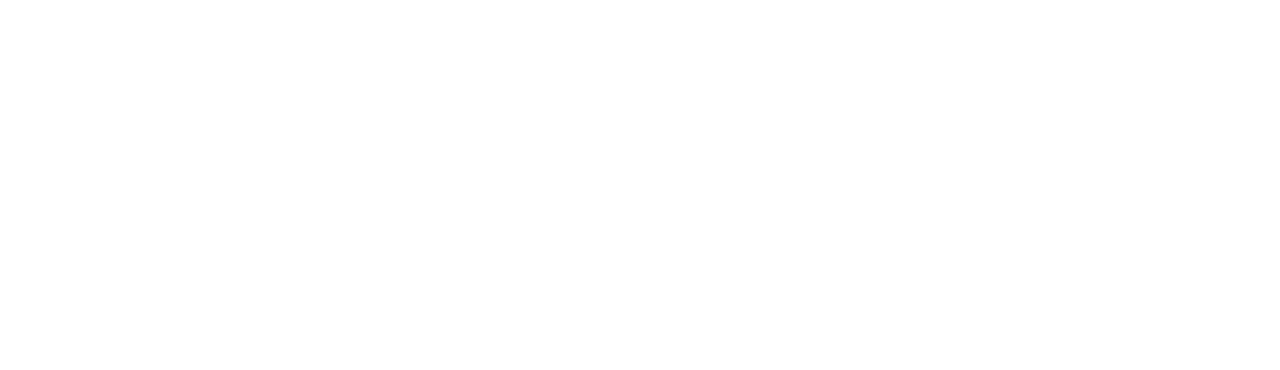
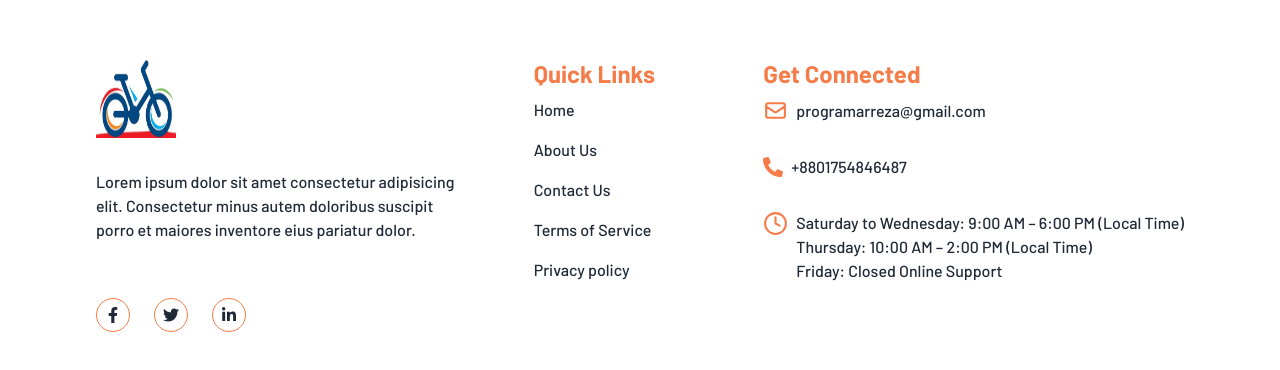
Before and after one commit to programarreza/bike-rental-reservation-system-client, a React (Vite) app: page / in a window 1280 px wide. Shown: the part 904-1274 px from the top of the page. Before the commit the page ends 800 px from the top, so only its background shows below. Built offline with nearby package versions, Linux system fonts and the light colour scheme.

Commit message:
added to footer

```diff
--- a/index.html
+++ b/index.html
@@ -4,6 +4,13 @@
     <meta charset="UTF-8" />
     <link rel="icon" type="image/svg+xml" href="/vite.svg" />
     <meta name="viewport" content="width=device-width, initial-scale=1.0" />
+    <link rel="preconnect" href="https://fonts.googleapis.com" />
+    <link rel="preconnect" href="https://fonts.gstatic.com" crossorigin />
+    <link
+      href="https://fonts.googleapis.com/css2?family=Barlow:ital,wght@0,100;0,200;0,300;0,400;0,500;0,600;0,700;0,800;0,900;1,100;1,200;1,300;1,400;1,500;1,600;1,700;1,800;1,900&family=Raleway:ital,wght@0,100..900;1,100..900&display=swap"
+      rel="stylesheet"
+    />
+
     <title>bike-rental-reservation-system</title>
   </head>
   <body>
--- a/package.json
+++ b/package.json
@@ -14,6 +14,7 @@
     "match-sorter": "^6.3.4",
     "react": "^18.3.1",
     "react-dom": "^18.3.1",
+    "react-icons": "^5.3.0",
     "react-router-dom": "^6.26.1",
     "sort-by": "^1.2.0"
   },
--- a/src/components/layout/MainLayout.tsx
+++ b/src/components/layout/MainLayout.tsx
@@ -1,11 +1,13 @@
 import { Outlet } from "react-router-dom";
 import Navbar from "../ui/Navbar/Navbar";
+import Footer from "../ui/Footer/Footer";
 
 const MainLayout = () => {
   return (
-    <div>
-      <Navbar/>
+    <div className="font-barlow font-medium">
+      <Navbar />
       <Outlet />
+      <Footer />
     </div>
   );
 };
--- /dev/null
+++ b/src/components/ui/Footer/Footer.tsx
@@ -0,0 +1,93 @@
+import {
+  FaFacebookF,
+  FaLinkedinIn,
+  FaPhoneAlt,
+  FaTwitter,
+} from "react-icons/fa";
+import { FiClock } from "react-icons/fi";
+import { HiOutlineMail } from "react-icons/hi";
+import { Link } from "react-router-dom";
+import logo from "../../../assets/logo.png";
+
+const Footer = () => {
+  return (
+    <div className=" p-24 ">
+      <footer className="footer text-base ">
+        <nav>
+          <Link to={"/"}>
+            <img className="size-20 " src={logo} />
+          </Link>
+          <p className="mr-12 mt-6">
+            Lorem ipsum dolor sit amet consectetur adipisicing elit. Consectetur
+            minus autem doloribus suscipit porro et maiores inventore eius
+            pariatur dolor.
+          </p>
+          <div className="flex gap-6 mt-12">
+            <Link to="" className="link link-hover">
+              <p className="border p-2 block rounded-full hover:shadow-xl hover:shadow-[#f57c48]/50 hover:bg-[#f57c48] border-[#f57c48]  ">
+                <FaFacebookF />
+              </p>
+            </Link>
+            <Link to="" className="link link-hover">
+              <p className="border p-2 block rounded-full hover:shadow-xl hover:shadow-[#f57c48]/50 hover:bg-[#f57c48] border-[#f57c48]  ">
+                <FaTwitter />
+              </p>
+            </Link>
+            <Link to="" className="link link-hover">
+              <p className="border p-2 block rounded-full hover:shadow-xl hover:shadow-[#f57c48]/50 hover:bg-[#f57c48] border-[#f57c48]">
+                <FaLinkedinIn />
+              </p>
+            </Link>
+          </div>
+        </nav>
+        <nav>
+          <h6 className="text-2xl font-bold text-[#f57c48]">Quick Links</h6>
+          <div className="flex justify-between gap-24">
+            <div className="flex flex-col gap-4">
+              <Link to="" className="link link-hover">
+                Home
+              </Link>
+              <Link to="/about-us" className="link link-hover">
+                About Us
+              </Link>
+              <Link to="/contact-us" className="link link-hover">
+                Contact Us
+              </Link>
+              <Link to="/terms-service" className="link link-hover">
+                Terms of Service
+              </Link>
+              <Link to="/private-policy" className="link link-hover">
+                Privacy policy
+              </Link>
+            </div>
+
+            <div className="flex flex-col gap-4"></div>
+          </div>
+        </nav>
+        <nav>
+          <h6 className="text-2xl font-bold text-[#f57c48]">Get Connected</h6>
+          <div className="space-y-8">
+            <Link to={""} className=" flex items-center gap-2">
+              <HiOutlineMail size={25} color="#f57c48" />
+              <span>programarreza@gmail.com</span>
+            </Link>
+            <Link to={""} className=" flex items-center gap-2">
+              <FaPhoneAlt size={20} color="#f57c48" />
+              <span>+8801754846487</span>
+            </Link>
+            <Link to={""} className=" flex  gap-2">
+              <FiClock size={25} color="#f57c48" />
+              <div>
+                <p>Saturday to Wednesday: 9:00 AM – 6:00 PM (Local Time)</p>
+                <p>Thursday: 10:00 AM – 2:00 PM (Local Time) </p>
+                <p>Friday: Closed Online Support</p>
+              </div>
+            </Link>
+          </div>
+        </nav>
+      </footer>
+    </div>
+  );
+};
+
+export default Footer;
--- a/src/components/ui/Navbar/NavbarLink.tsx
+++ b/src/components/ui/Navbar/NavbarLink.tsx
@@ -2,7 +2,7 @@
 
 const NavbarLink = () => {
   return (
-    <div className="flex gap-8 text-lg font-semibold">
+    <div className="flex gap-8 text-base ">
       <NavLink
         to="/"
         className={({ isActive, isPending }) =>
--- a/src/pages/AboutUs/AboutUs.tsx
+++ b/src/pages/AboutUs/AboutUs.tsx
@@ -1,6 +1,6 @@
 const AboutUs = () => {
   return (
-    <div>
+    <div className="min-h-screen">
       <h2>AboutUs Component Coming Soon</h2>
     </div>
   );
--- a/src/pages/ContactUs/ContactUs.tsx
+++ b/src/pages/ContactUs/ContactUs.tsx
@@ -1,6 +1,6 @@
 const ContactUs = () => {
   return (
-    <div>
+    <div className="min-h-screen">
       <h2>ContactUs Component Coming Soon</h2>
     </div>
   );
--- a/src/pages/Home/Home.tsx
+++ b/src/pages/Home/Home.tsx
@@ -2,7 +2,7 @@
 
 const Home = () => {
   return (
-    <div>
+    <div className="min-h-screen">
       <Container>
         <h2>Home Component Coming Soon</h2>
       </Container>
--- a/tailwind.config.js
+++ b/tailwind.config.js
@@ -2,7 +2,12 @@
 export default {
   content: ["./index.html", "./src/**/*.{js,ts,jsx,tsx}"],
   theme: {
-    extend: {},
+    extend: {
+      fontFamily: {
+        raleway: ["Raleway"],
+        barlow: ["Barlow"],
+      },
+    },
   },
   plugins: [require("daisyui")],
 };
```
Also changed, not shown: 1 other file (tests, documents, lock files or other folders).
